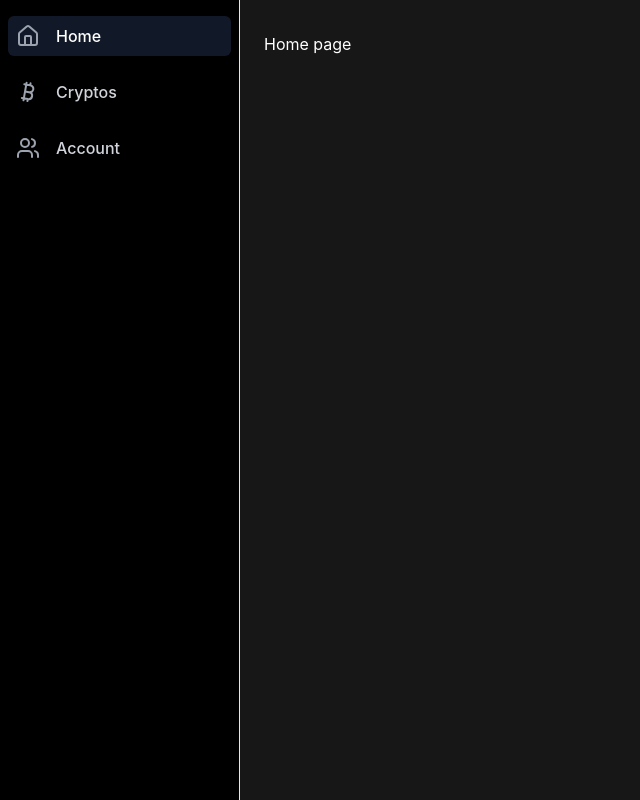
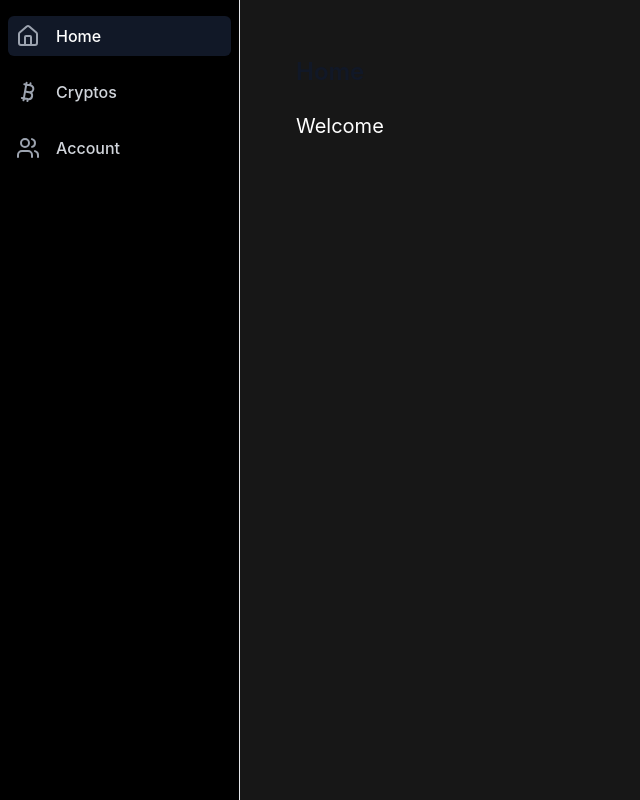
Before and after one commit to zcestkc/stalk, a Next.js app: page /app in a window 1280 px wide. Shown: the whole page, without its empty margins (0-640 px from the left). Built offline with nearby package versions, Linux system fonts and the light colour scheme.

Commit message:
adopt content layout on home page

```diff
--- /dev/null
+++ b/src/app/app/_components/home.tsx
@@ -0,0 +1,9 @@
+import { ContentLayout } from '@/components/layouts/content-layout';
+
+export const Home = () => {
+  return (
+    <ContentLayout title="Home">
+      <h1 className="text-xl">Welcome</h1>
+    </ContentLayout>
+  );
+};
--- a/src/app/app/cryptos/[cryptoId]/page.tsx
+++ b/src/app/app/cryptos/[cryptoId]/page.tsx
@@ -8,8 +8,8 @@ import {
 import { Crypto } from './_components/Crypto';
 
 export const metadata = {
-  title: 'Cryptos',
-  description: 'Cryptos',
+  title: 'Crypto',
+  description: 'Crypto',
 };
 
 const preloadData = async (cryptoId: string) => {
--- a/src/app/app/page.tsx
+++ b/src/app/app/page.tsx
@@ -1,10 +1,12 @@
+import { Home } from './_components/home';
+
 export const metadata = {
   title: 'Home',
   description: 'Home',
 };
 
 const DashboardPage = () => {
-  return <h1 className="mb-2">Home page</h1>;
+  return <Home />;
 };
 
 export default DashboardPage;
```
Also changed, not shown: src/app/app/_components/home-layout.tsx (+8 -9 lines).
